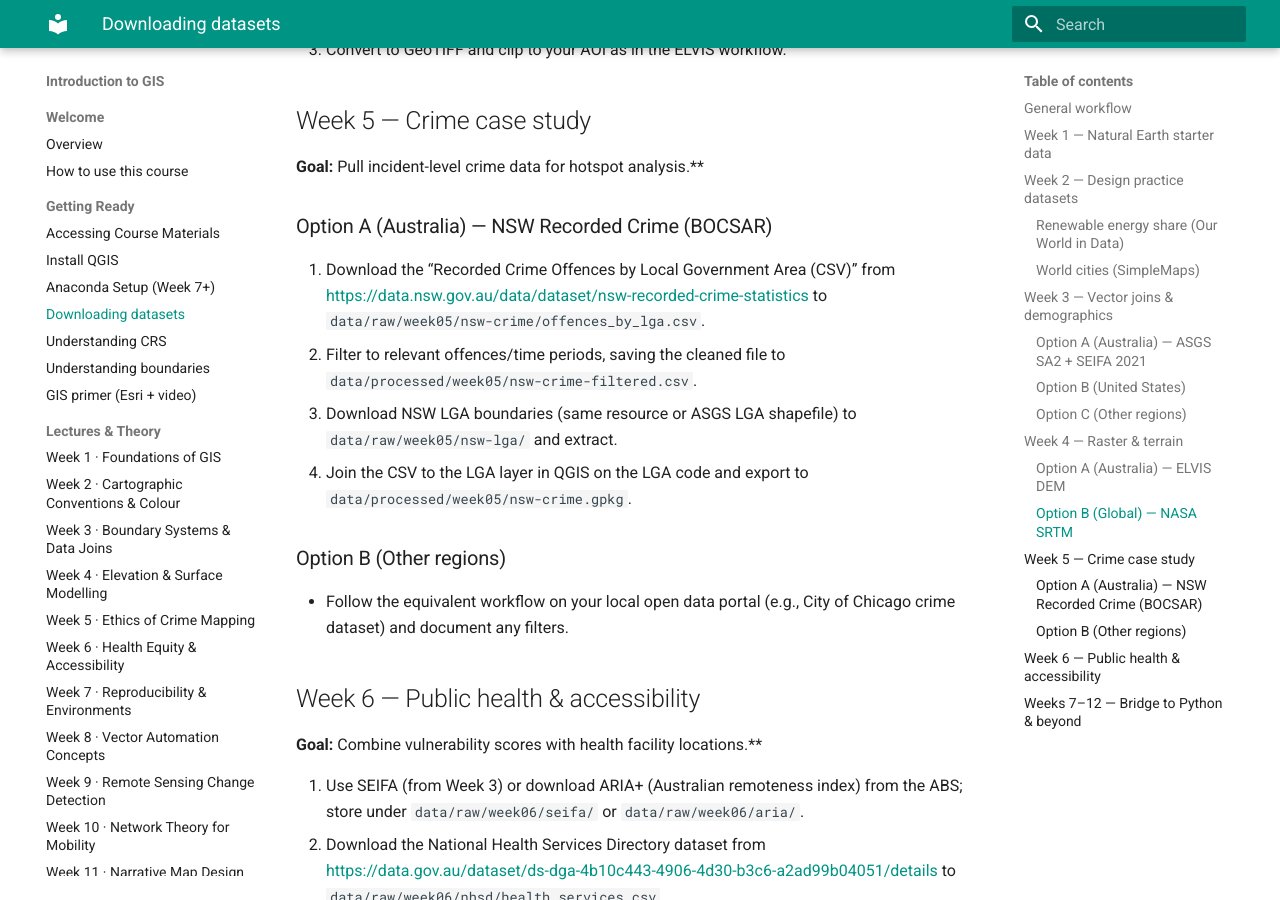
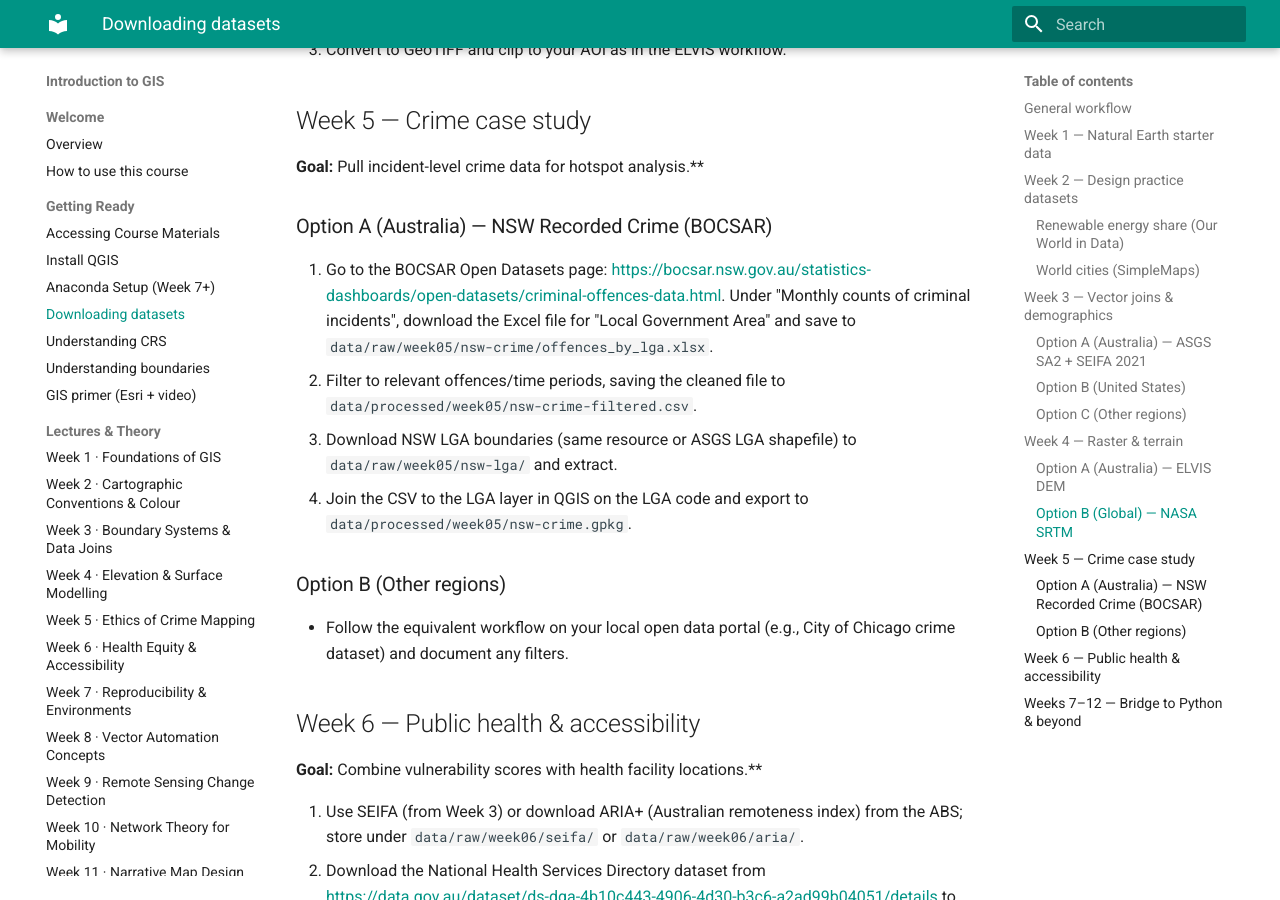
Before and after one commit to clairecda/GIS_teaching, an MkDocs documentation site: the page built from site_docs/onboarding/data-downloads.md, in a window 1280 px wide and 900 px high, scrolled down 3803 px. Built offline with MkDocs 1.6.1 and Material for MkDocs 9.7.7, drawn with Linux system fonts in a browser that asks for light colours.

Commit message:
Fix NSW crime data URL - now points to BOCSAR
Old data.nsw.gov.au link was broken (404).
Updated to new BOCSAR open datasets page with navigation instructions.

🤖 Generated with [Claude Code](https://claude.com/claude-code)

Co-Authored-By: Claude Opus 4.5 <noreply@anthropic.com>

```diff
--- a/site_docs/onboarding/data-downloads.md
+++ b/site_docs/onboarding/data-downloads.md
@@ -110,7 +110,7 @@ Repeat these steps for every dataset so anyone (including your future self) can
 
 ### Option A (Australia) — NSW Recorded Crime (BOCSAR)
 
-1. Download the “Recorded Crime Offences by Local Government Area (CSV)” from <https://data.nsw.gov.au/data/dataset/nsw-recorded-crime-statistics> to `data/raw/week05/nsw-crime/offences_by_lga.csv`.
+1. Go to the BOCSAR Open Datasets page: <https://bocsar.nsw.gov.au/statistics-dashboards/open-datasets/criminal-offences-data.html>. Under "Monthly counts of criminal incidents", download the Excel file for "Local Government Area" and save to `data/raw/week05/nsw-crime/offences_by_lga.xlsx`.
 2. Filter to relevant offences/time periods, saving the cleaned file to `data/processed/week05/nsw-crime-filtered.csv`.
 3. Download NSW LGA boundaries (same resource or ASGS LGA shapefile) to `data/raw/week05/nsw-lga/` and extract.
 4. Join the CSV to the LGA layer in QGIS on the LGA code and export to `data/processed/week05/nsw-crime.gpkg`.
```
Also changed, not shown: resources/docs/data-download-guide.md (+4 -4 lines), resources/docs/data-inventory.md (+1 -1 lines), site_docs/reference/data-inventory.md (+1 -1 lines).
